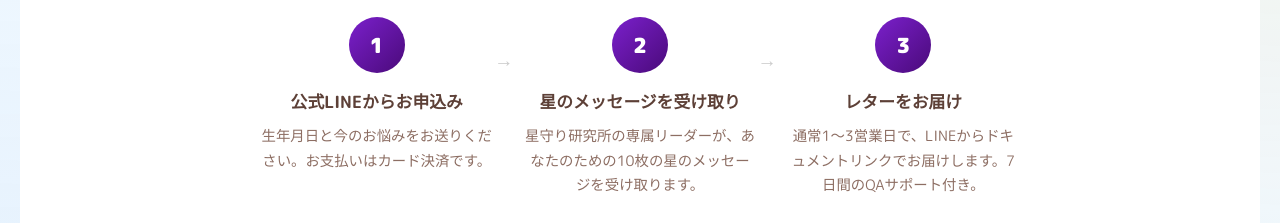
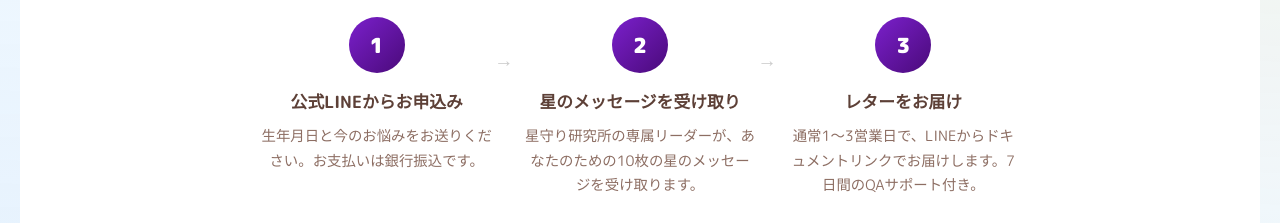
Before and after one commit to naotoada/hoshimori-web, a Next.js app: page /tarot in a window 1280 px wide. Shown: the part 2680-2903 px from the top of the page. Built offline with nearby package versions, Linux system fonts and the light colour scheme.

Commit message:
fix: お支払い方法の表記をカード決済から銀行振込へ修正

```diff
--- a/src/app/report/page.tsx
+++ b/src/app/report/page.tsx
@@ -113,7 +113,7 @@
             <div className={styles.flowStep}>
               <div className={styles.flowStepNumber} style={{ background: 'linear-gradient(135deg, #1b69cc, #0a3e7a)' }}>1</div>
               <h3>公式LINEからお申込み</h3>
-              <p>お子様の生年月日をお送りください。お支払いはカード決済です。</p>
+              <p>お子様の生年月日をお送りください。お支払いは銀行振込です。</p>
               <span className={styles.flowArrow}>→</span>
             </div>
             <div className={styles.flowStep}>
--- a/src/app/self-report/page.tsx
+++ b/src/app/self-report/page.tsx
@@ -114,7 +114,7 @@
             <div className={styles.flowStep}>
               <div className={styles.flowStepNumber} style={{ background: 'linear-gradient(135deg, #7B20CC, #4a0a7a)' }}>1</div>
               <h3>公式LINEからお申込み</h3>
-              <p>生年月日をお送りください。お支払いはカード決済です。</p>
+              <p>生年月日をお送りください。お支払いは銀行振込です。</p>
               <span className={styles.flowArrow}>→</span>
             </div>
             <div className={styles.flowStep}>
--- a/src/app/tarot/page.tsx
+++ b/src/app/tarot/page.tsx
@@ -114,7 +114,7 @@
             <div className={styles.flowStep}>
               <div className={styles.flowStepNumber} style={{ background: 'linear-gradient(135deg, #7B20CC, #4a0a7a)' }}>1</div>
               <h3>公式LINEからお申込み</h3>
-              <p>生年月日と今のお悩みをお送りください。お支払いはカード決済です。</p>
+              <p>生年月日と今のお悩みをお送りください。お支払いは銀行振込です。</p>
               <span className={styles.flowArrow}>→</span>
             </div>
             <div className={styles.flowStep}>
```
